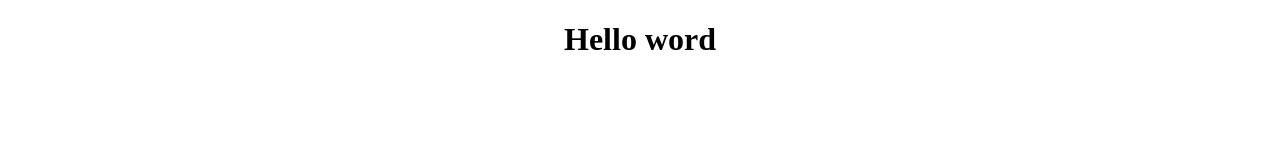
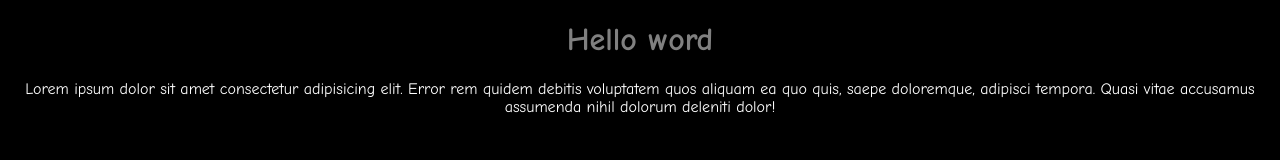
Before and after one commit to faisal5643/latihan-git, a plain HTML site: page index.html in a window 1280 px wide. Drawn offline with Linux system fonts and the light colour scheme.

Commit message:
Penambahan isi, warna, dan jenis font

```diff
--- a/index.html
+++ b/index.html
@@ -10,6 +10,8 @@
 
 <body>
     <h1>Hello word</h1>
+    <p>Lorem ipsum dolor sit amet consectetur adipisicing elit. Error rem quidem debitis voluptatem quos aliquam ea quo
+        quis, saepe doloremque, adipisci tempora. Quasi vitae accusamus assumenda nihil dolorum deleniti dolor!</p>
 </body>
 
 </html>
--- a/style.css
+++ b/style.css
@@ -1,3 +1,17 @@
+* {
+    background-color: black;
+}
+
+h1,
+p {
+    text-align: center;
+    font-family: comic sans ms;
+}
+
 h1 {
-    text-align: center;
+    color: gray;
 }
+
+p {
+    color: white;
+}
```
